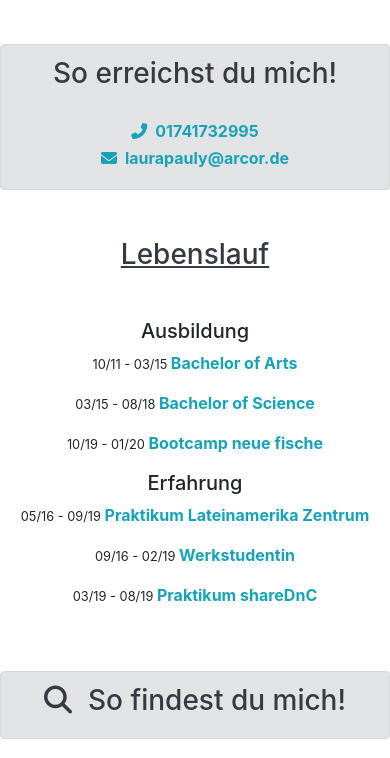
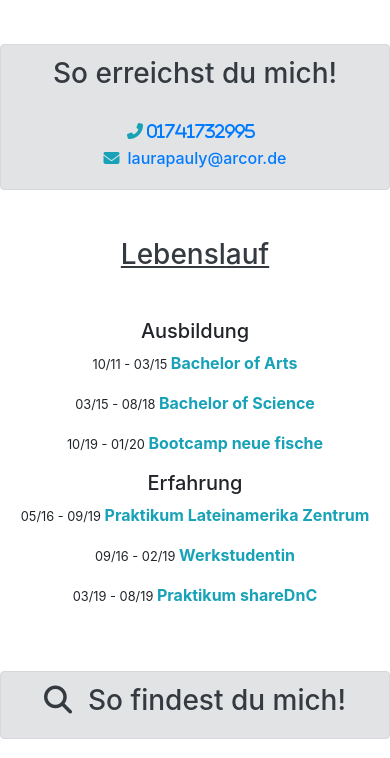
Before and after one commit to laurapauly/myfirstwebsite, a plain HTML site: page index.html in a window 390 px wide. Shown: the part 960-1718 px from the top of the page. Drawn offline with nearby package versions, Linux system fonts and the light colour scheme.

Commit message:
add link to Email and Phone

```diff
--- a/index.html
+++ b/index.html
@@ -85,9 +85,10 @@
       <div class="alert alert-secondary mt-5 text-center" role="alert">
         <h3 class="text-dark">So erreichst du mich!</h3>
         <br />
-        <h6 class="text-info"><i class="fas fa-phone-alt mr-2"></i><strong>01741732995</strong>
+        <h6 class="text-info"><i class="fas fa-phone-alt mr-2"> <a href="tel:+491741732995">01741732995</a></i>
         <br />
-        <h6 class="text-info"><i class="fas fa-envelope mr-2"></i><strong>laurapauly@arcor.de</strong></h6>
+        <h6 class="text-info"><i class="fas fa-envelope mr-2"></i><a href="mailto:laurapauly@arcor.de">laurapauly@arcor.de</a>
+          </h6>
       </div>
       <div>
         <h3 class="text-center mt-5 mb-5 text-dark" id="meinlebenslauf"><u>Lebenslauf</u></h3>
```
